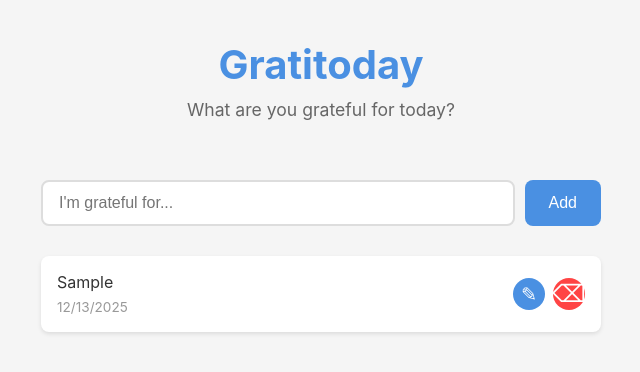
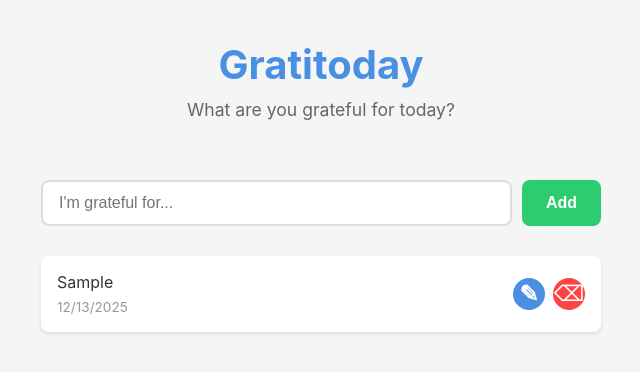
Before and after one commit to wyangy/gratitoday, a React (Create React App) app: page / in a window 1280 px wide. Both pictures are taken after typing "Sample" into the empty fields and a click on the button "Add". Shown: the top 372 px of the page, without its empty margins (319-959 px from the left). Built offline with nearby package versions, Linux system fonts and the light colour scheme.

Commit message:
Update add, edit, delete button style

```diff
--- a/src/GratitudeForm.css
+++ b/src/GratitudeForm.css
@@ -21,7 +21,8 @@
   .submit-button {
     padding: 12px 24px;
     font-size: 1rem;
-    background: #4a90e2;
+    font-weight:600;
+    background: #2ECC71;
     color: white;
     border: none;
     border-radius: 8px;
@@ -31,7 +32,8 @@
   }
 
   .submit-button:hover {
-    background: #357abd;
+    background: #27AE60
+    ;
   }
 
   .submit-button:active {
--- a/src/GratitudeItem.css
+++ b/src/GratitudeItem.css
@@ -47,7 +47,8 @@
     width: 32px;
     height: 32px;
     border-radius: 50%;
-    font-size: 1.2rem;
+    font-size: 1.45rem;
+    font-weight: 900;
     cursor: pointer;
     display: flex;
     align-items: center;
@@ -66,7 +67,8 @@
     width: 32px;
     height: 32px;
     border-radius: 50%;
-    font-size: 1.5rem;
+    font-size: 1.35rem;
+    font-weight: 300;
     cursor: pointer;
     display: flex;
     align-items: center;
```
